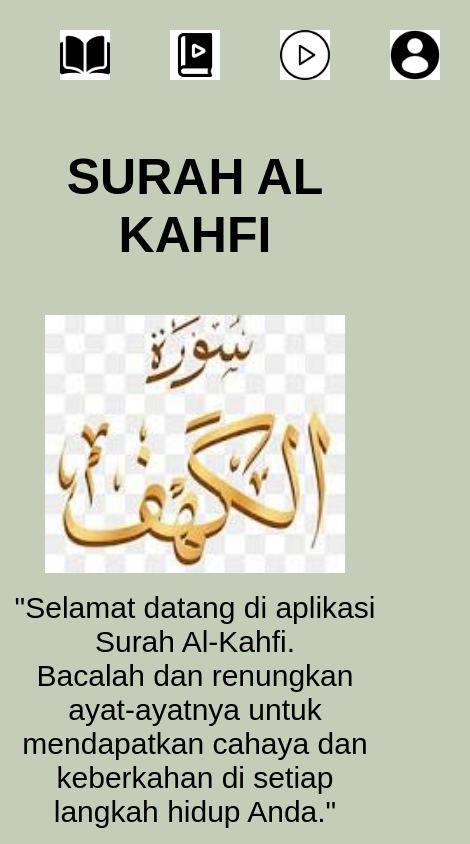
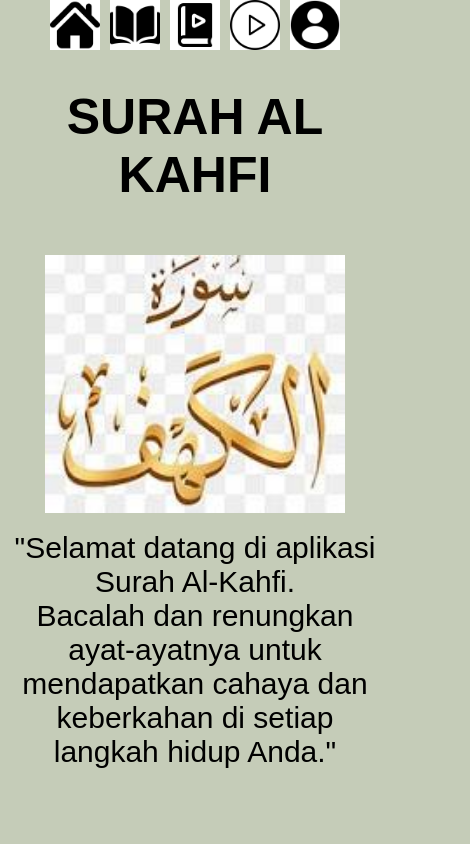
Before and after one commit to Puspitaayu/Apk-Surah-Al-Kahfi, a plain HTML site: page index.html in a window 390 px wide. Shown: the whole page, 470 px wide, since content can reach past the window. Drawn offline with Linux system fonts and the light colour scheme.

Commit message:
Update styles.css

```diff
--- a/styles.css
+++ b/styles.css
@@ -40,6 +40,21 @@ header {
   justify-content: center;
   align-items: center;
 }
-@media(max-width: 480px) {
-  .nav-list
+/* ...existing code... */
+
+/* Tambahkan media query untuk layar kecil */
+@media (max-width: 768px) {
+  nav {
+    justify-content: space-around; /* Sebarkan elemen secara merata */
+    padding: 0 10px; /* Tambahkan padding untuk memberikan ruang */
+  }
+
+  .nav-list {
+    flex-direction: row; /* Pastikan tetap horizontal */
+    width: auto; /* Biarkan lebar menyesuaikan otomatis */
+  }
+
+  .nav {
+    margin: 0 5px; /* Kurangi margin untuk elemen navigasi */
+  }
 }
```
